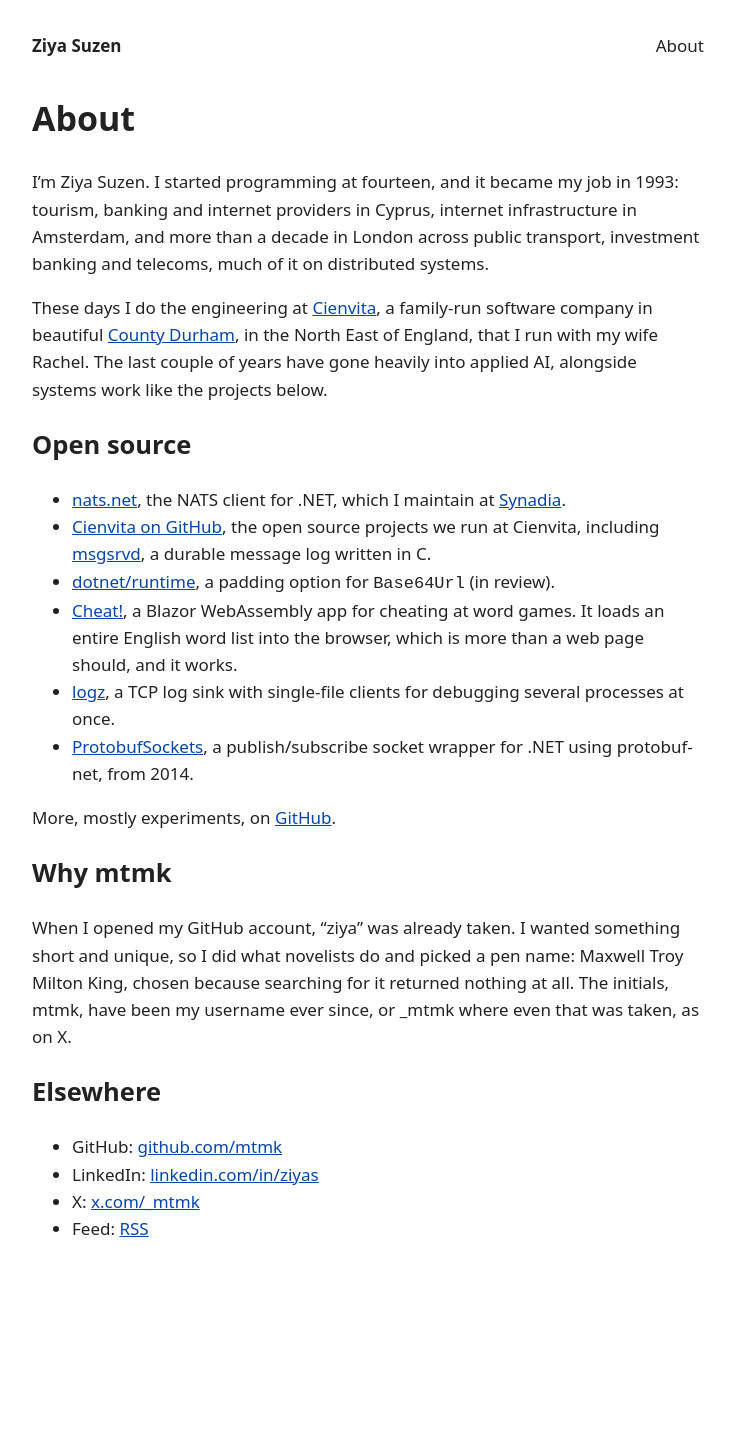
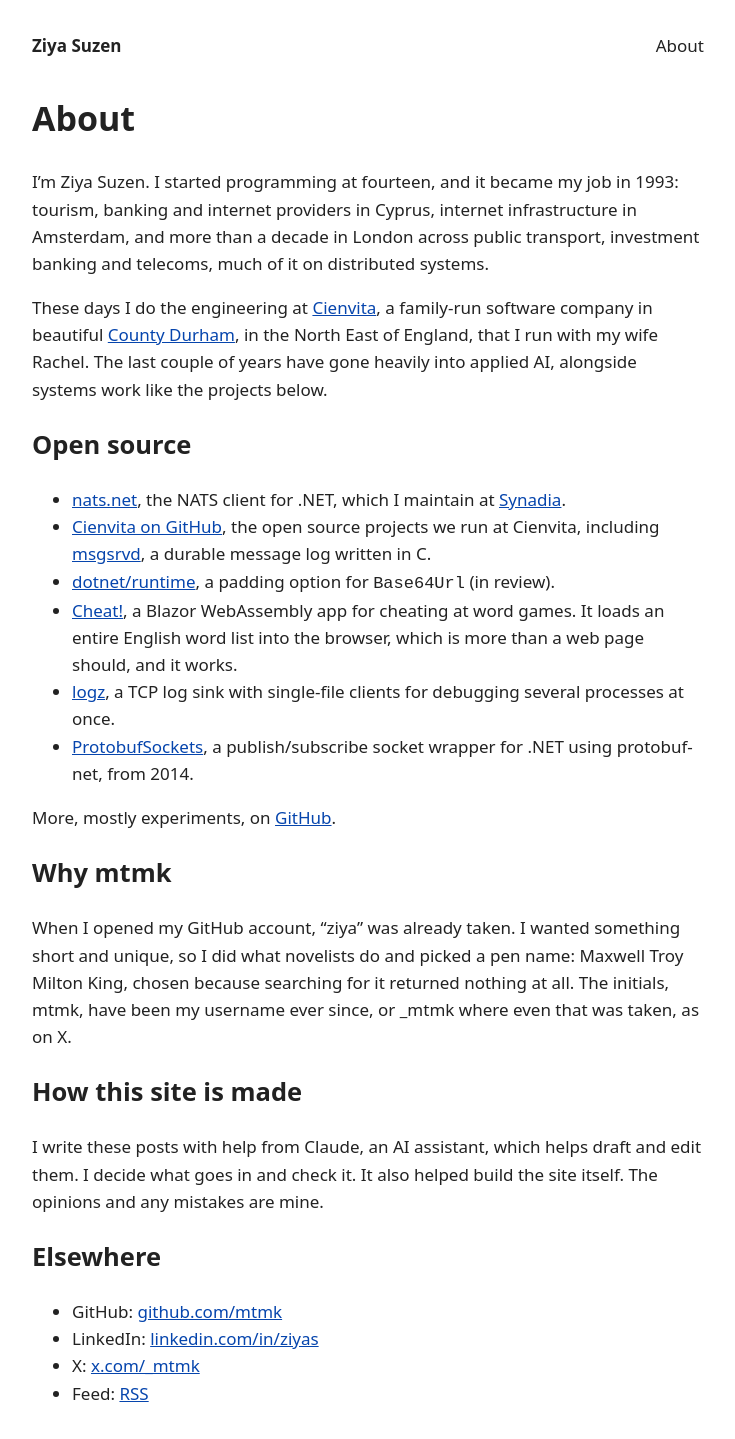
Before and after one commit to suzen-net/z, a Jekyll site: the page built from about.md, in a window 1280 px wide. Shown: the whole page, without its empty margins (272-1007 px from the left). Built offline with Jekyll 4.4.1, drawn with Linux system fonts in a browser that asks for light colours; before the commit the page ends 1274 px from its top, so only the background shows below that.

Commit message:
site: add AI usage note to about page

```diff
--- a/about.md
+++ b/about.md
@@ -47,6 +47,12 @@ name: Maxwell Troy Milton King, chosen because searching for it returned
 nothing at all. The initials, mtmk, have been my username ever since, or
 _mtmk where even that was taken, as on X.
 
+## How this site is made
+
+I write these posts with help from Claude, an AI assistant, which helps
+draft and edit them. I decide what goes in and check it. It also helped
+build the site itself. The opinions and any mistakes are mine.
+
 ## Elsewhere
 
 * GitHub: [github.com/mtmk](https://github.com/mtmk)
```
